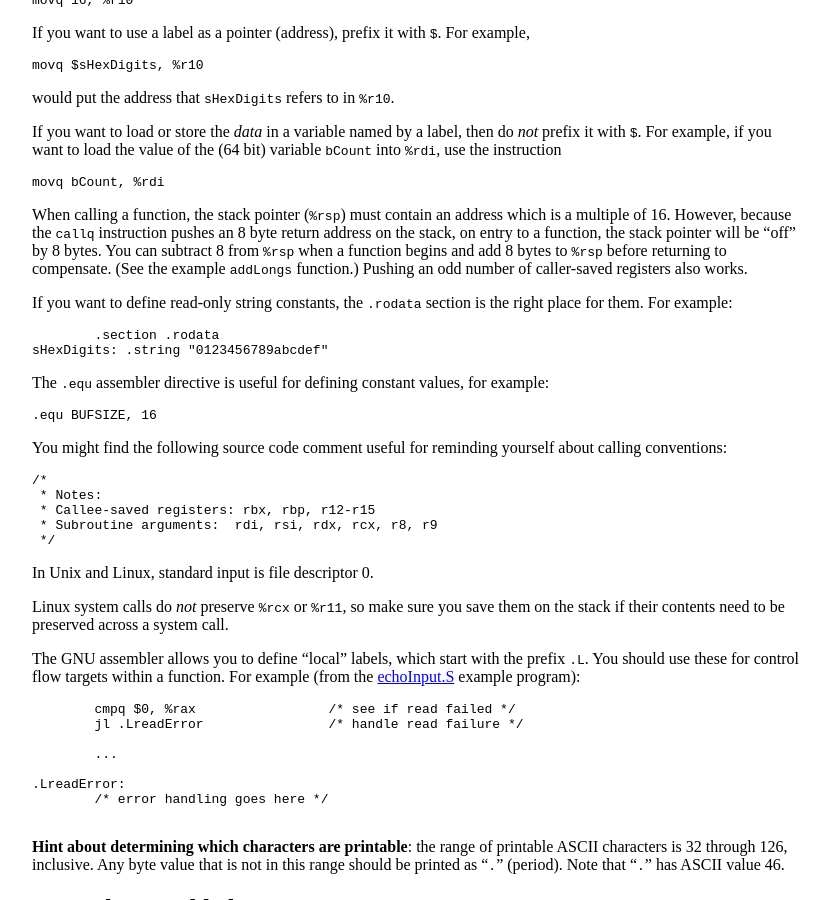
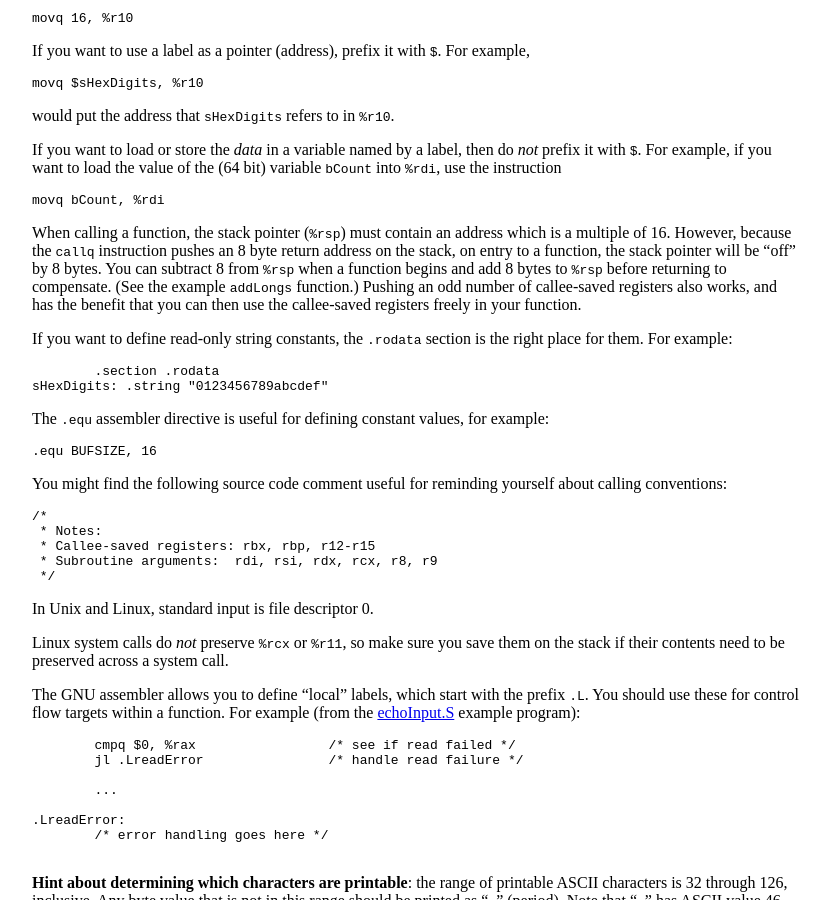
Before and after one commit to jhucsf/fall2019, a Jekyll site: the page built from hw/hw5.md, in a window 1280 px wide and 900 px high, scrolled down 2893 px. Shown: the whole window, without its empty margins (224-1054 px from the left). Built offline with Jekyll 4.4.1, drawn with Linux system fonts in a browser that asks for light colours; some of the changed text lies outside the part shown.

Commit message:
fixed explanation about stack alignment
It is *callee-saved* registers that should in general
be pushed, not caller-saved.  (Caller-saved registers
can be pushed on the stack, but it only makes sense
to do so close to a call site.)

```diff
--- a/hw/hw5.md
+++ b/hw/hw5.md
@@ -16,7 +16,8 @@ Acknowledgment: this assignment is based on the [Fall 2018 HW5](https://www.cs.j
 
 *Update 11/5*: clarified that writing unit tests is strongly encouraged but not required
 
-*Update 11/7*: added [Example assembly language functions](#example-assembly-language-functions)
+*Update 11/7*: added [Example assembly language functions](#example-assembly-language-functions),
+also slightly corrected the advice about stack pointer alignment
 
 <!-- why won't github pages update? -->
 
@@ -252,7 +253,8 @@ pushes an 8 byte return address on the stack, on entry to a function,
 the stack pointer will be "off" by 8 bytes.  You can subtract 8 from
 `%rsp` when a function begins and add 8 bytes to `%rsp` before returning
 to compensate.  (See the example `addLongs` function.)  Pushing an
-odd number of caller-saved registers also works.
+odd number of callee-saved registers also works, and has the benefit
+that you can then use the callee-saved registers freely in your function.
 
 If you want to define read-only string constants, the `.rodata` section
 is the right place for them.  For example:
```
